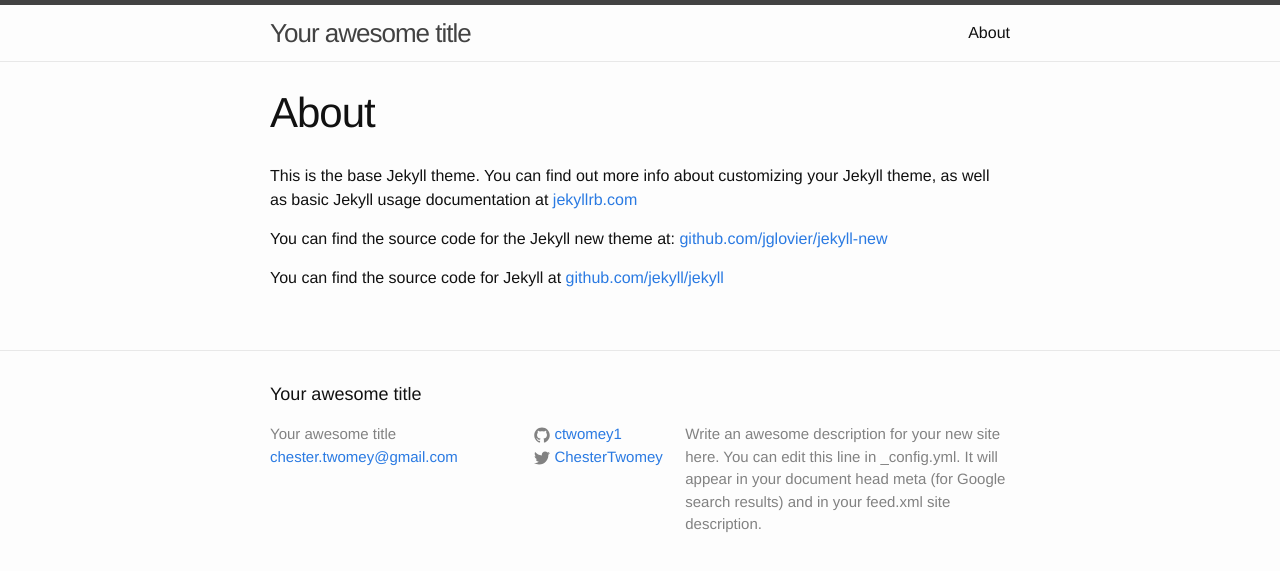
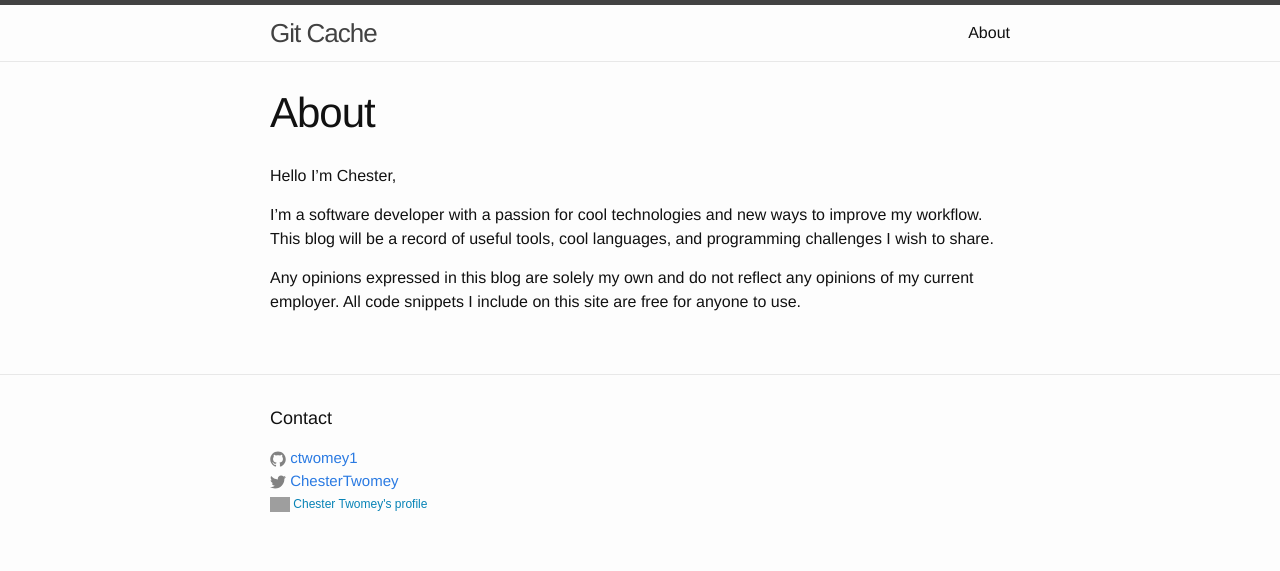
Before and after one commit to catwomey/catwomey.github.io, a Jekyll site: the page built from about.md, in a window 1280 px wide. Shown: the top 571 px of the page. Built offline with Jekyll 4.4.1, drawn with Linux system fonts in a browser that asks for light colours; Markdown is read by kramdown in place of the engine named in the settings; grey boxes are pictures that could not be loaded.

Commit message:
removed template posts and content and added my own

```diff
--- a/_config.yml
+++ b/_config.yml
@@ -1,14 +1,9 @@
 # Site settings
-title: Your awesome title
+title: Git Cache
 email: chester.twomey@gmail.com
-description: > # this means to ignore newlines until "baseurl:"
-  Write an awesome description for your new site here. You can edit this
-  line in _config.yml. It will appear in your document head meta (for
-  Google search results) and in your feed.xml site description.
-baseurl: "" # the subpath of your site, e.g. /blog/
-url: "http://yourdomain.com" # the base hostname & protocol for your site
+description: Git Cache is a blog built on jekyll where i intend to stow all my interesting tech finds
 twitter_username: ChesterTwomey
 github_username:  ctwomey1
 
 # Build settings
-markdown: kramdown
+markdown: redcarpet
--- a/_includes/footer.html
+++ b/_includes/footer.html
@@ -1,18 +1,11 @@
 <footer class="site-footer">
 
   <div class="wrapper">
+      <h2 class="footer-heading">Contact</h2>
+      <div class="footer-col-wrapper">
 
-    <h2 class="footer-heading">{{ site.title }}</h2>
 
-    <div class="footer-col-wrapper">
       <div class="footer-col  footer-col-1">
-        <ul class="contact-list">
-          <li>{{ site.title }}</li>
-          <li><a href="mailto:{{ site.email }}">{{ site.email }}</a></li>
-        </ul>
-      </div>
-
-      <div class="footer-col  footer-col-2">
         <ul class="social-media-list">
           {% if site.github_username %}
           <li>
@@ -42,12 +35,25 @@
             </a>
           </li>
           {% endif %}
+           <li>
+               <a href="http://ca.linkedin.com/pub/chester-twomey/30/95b/83" style="text-decoration:none;"><span style="font: 80% Arial,sans-serif; color:#0783B6;"><img src="https://static.licdn.com/scds/common/u/img/webpromo/btn_in_20x15.png" width="20" height="15" alt="View Chester Twomey's LinkedIn profile" style="vertical-align:middle;" border="0">&nbsp;Chester Twomey's profile</span></a>
+           </li>
         </ul>
       </div>
+        <div class="footer-col footer-col-2">
+            <!--dummy -->
+        </div>
 
-      <div class="footer-col  footer-col-3">
-        <p class="text">{{ site.description }}</p>
-      </div>
+        <div id="post-nav" class="footer-col footer-col-3">
+
+            {% if page.previous.url %}
+            <a class="prev" href="{{page.previous.url}}">&laquo; {{page.previous.title}}</a>
+            {% endif %}
+            {% if page.next.url %}
+            <a class="next" href="{{page.next.url}}">{{page.next.title}} &raquo;</a>
+            {% endif %}
+        </div>
+
     </div>
 
   </div>
--- a/_layouts/post.html
+++ b/_layouts/post.html
@@ -11,5 +11,5 @@ layout: default
   <article class="post-content">
     {{ content }}
   </article>
-
+  {% include disqus.html %}
 </div>
--- a/about.md
+++ b/about.md
@@ -4,8 +4,8 @@ title: About
 permalink: /about/
 ---
 
-This is the base Jekyll theme. You can find out more info about customizing your Jekyll theme, as well as basic Jekyll usage documentation at [jekyllrb.com](http://jekyllrb.com/)
+Hello I'm Chester,
 
-You can find the source code for the Jekyll new theme at: [github.com/jglovier/jekyll-new](https://github.com/jglovier/jekyll-new)
+I'm a software developer with a passion for cool technologies and new ways to improve my workflow. This blog will be a record of useful tools, cool languages, and programming challenges I wish to share.
 
-You can find the source code for Jekyll at [github.com/jekyll/jekyll](https://github.com/jekyll/jekyll)
+Any opinions expressed in this blog are solely my own and do not reflect any opinions of my current employer.  All code snippets I include on this site are free for anyone to use.
```
Also changed, not shown: _includes/disqus.html (added, +13 -0 lines), _posts/2015-01-27-hello-world.markdown (added, +17 -0 lines), _posts/2015-01-27-welcome-to-jekyll.markdown (deleted, +0 -25 lines), _posts/2015-01-31-locust.markdown (added, +53 -0 lines).
